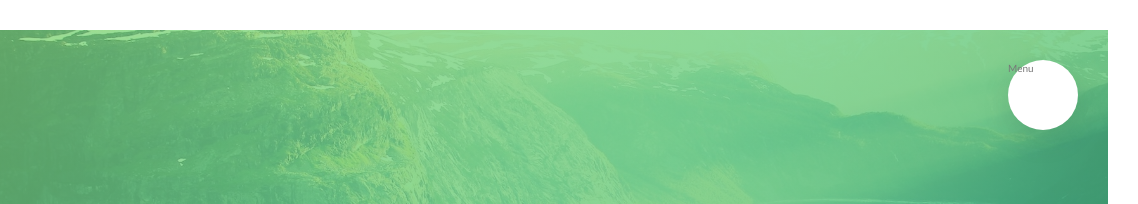
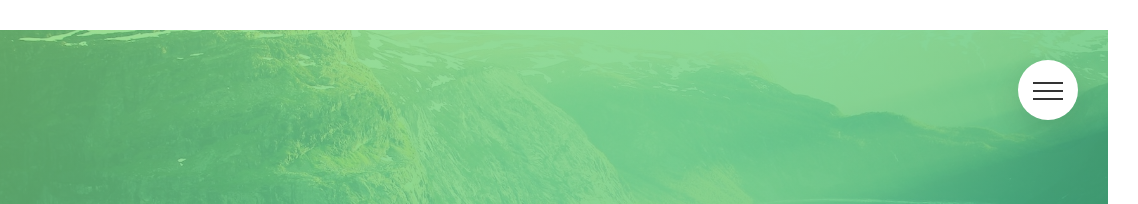
Before and after one commit to haris18896/Sass, a website: page Natours/index.html in a window 1280 px wide. Shown: the top 204 px of the page, 142-1280 px from the left. Drawn offline with Linux system fonts and the light colour scheme.

Commit message:
navigation button completed

```diff
--- a/Natours/index.html
+++ b/Natours/index.html
@@ -16,7 +16,9 @@
 
         <div class="navigation">
             <input type="checkbox" class="navigation__checkbox" id="navi-toggle">
-            <label for="navi-toggle" class="navigation__button">Menu</label>
+            <label for="navi-toggle" class="navigation__button">
+                <span class="navigation__icon">&nbsp;</span>
+            </label>
 
             <div class="navigation__background">&nbsp;</div>
 
--- a/Natours/sass/layout/_navigation.scss
+++ b/Natours/sass/layout/_navigation.scss
@@ -5,8 +5,8 @@
 
     &__button{
         background-color: $color-white;
-        height: 7rem;
-        width: 7rem;
+        height: 6rem;
+        width: 6rem;
         position: fixed;
         top: 6rem;
         right: 6rem;
@@ -19,11 +19,13 @@
         -o-border-radius: 50%;
 
         box-shadow: 0 1rem 3rem rgba($color-black, .1);
+        text-align: center;
+        cursor: pointer;
 }
 
     &__background{
-        height: 6rem;
-        width: 6rem;
+        height: 5rem;
+        width: 5rem;
         border-radius: 50%;
         -webkit-border-radius: 50%;
         -moz-border-radius: 50%;
@@ -114,6 +116,9 @@
             -o-transform: translateX(1rem);
         }
     }
+
+    // FUNCTIONALITY
+
     &__checkbox:checked ~ &__background{
         transform: scale(90);
         -webkit-transform: scale(90);
@@ -127,4 +132,66 @@
         width: 100%;
     }
 
+    // ICON
+    &__icon{
+        position: relative;
+        margin-top: 3rem;
+
+        &,
+        &::before,
+        &::after{
+            height: 2px;
+            width: 3rem;
+            background-color: $color-gray-dark-3;
+            display: inline-block;
+        }
+
+        &::before,
+        &::after{
+            content: "";
+            position: absolute;
+            left: 0;
+            transition: all .2s;
+            -webkit-transition: all .2s;
+            -moz-transition: all .2s;
+            -ms-transition: all .2s;
+            -o-transition: all .2s;
 }
+
+        &::before{
+            top: -.8rem;
+        }
+        &::after{
+            top: .8rem;
+        }
+    }
+
+    &__button:hover &__icon::before{
+        top: -1rem;
+    }
+    &__button:hover &__icon::after{
+        top: 1rem;
+    }
+
+    &__checkbox:checked + &__button &__icon{
+        background-color: transparent;
+    }
+
+    &__checkbox:checked + &__button &__icon::before{
+        top: 0;
+        transform: rotate(135deg);
+        -webkit-transform: rotate(135deg);
+        -moz-transform: rotate(135deg);
+        -ms-transform: rotate(135deg);
+        -o-transform: rotate(135deg);
+}
+    &__checkbox:checked + &__button &__icon:after{
+        top: 0;
+        transform: rotate(-135deg);
+        -webkit-transform: rotate(-135deg);
+        -moz-transform: rotate(-135deg);
+        -ms-transform: rotate(-135deg);
+        -o-transform: rotate(-135deg);
+}
+
+}
```
Also changed, not shown: Natours/css/styles.css.
